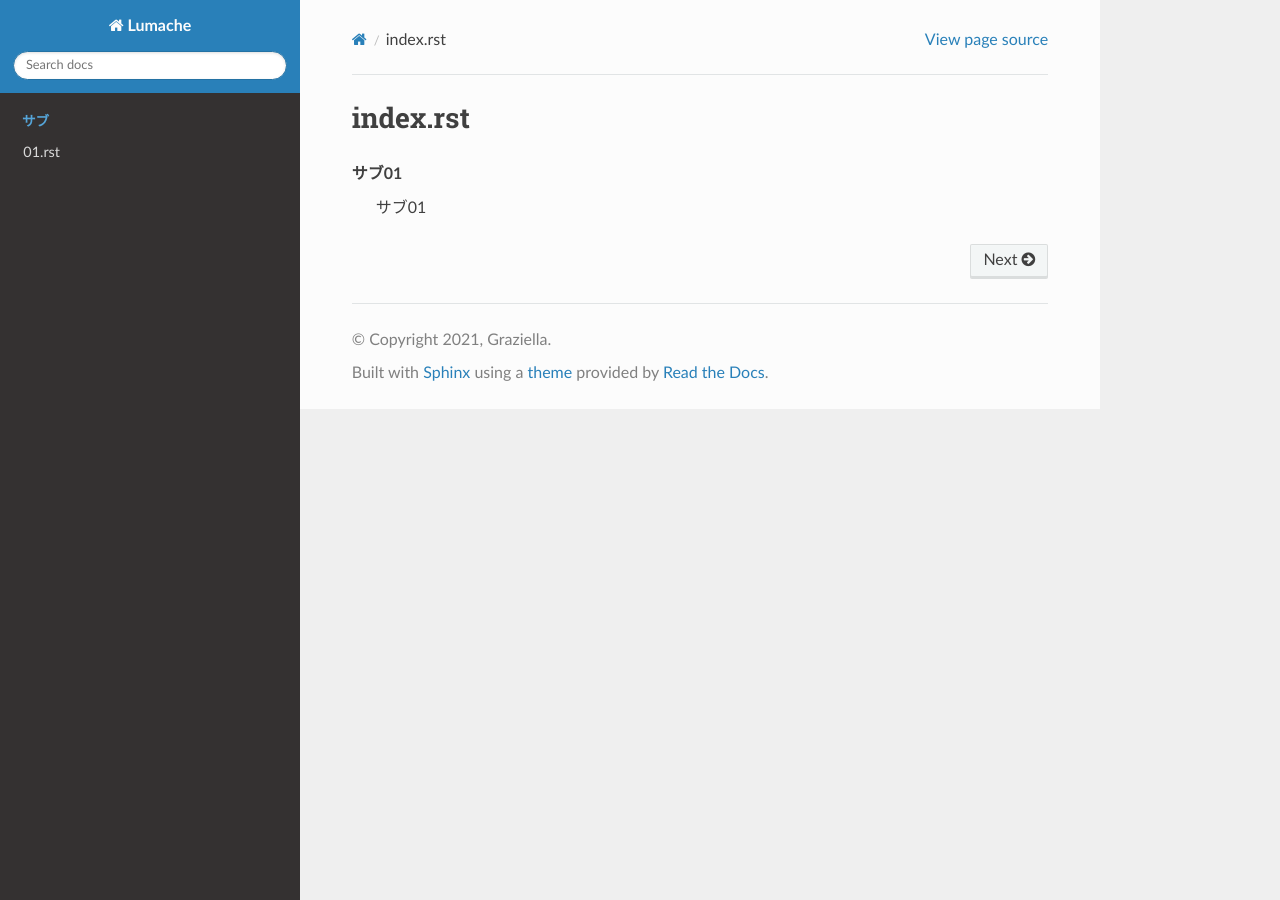
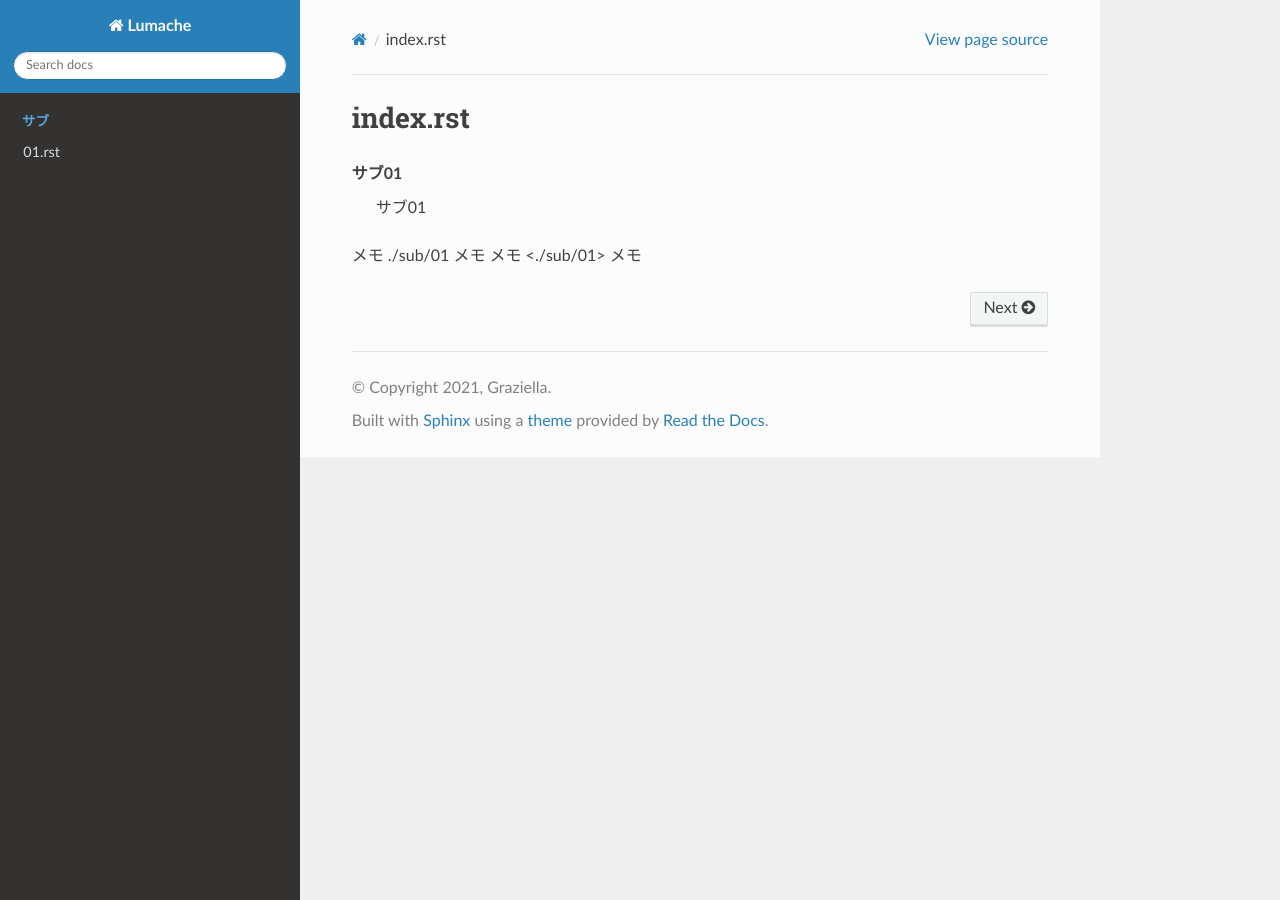
Before and after one commit to TsutomuKIMURA/Sphinx-test, a Sphinx documentation site: the page built from source/index.rst, in a window 1280 px wide. Built offline with Sphinx 7.4.7 and the Read the Docs theme 3.1.0, drawn with Linux system fonts in a browser that asks for light colours.

Commit message:
index.rst 編集

```diff
--- a/source/index.rst
+++ b/source/index.rst
@@ -3,6 +3,12 @@ index.rst
 
 :doc:`サブ01 <./sub/01.rst>`
      サブ01
+
+メモ ./sub/01 メモ
+メモ <./sub/01> メモ
+
+
+
 
 .. toctree::
    :maxdepth: 1
```
